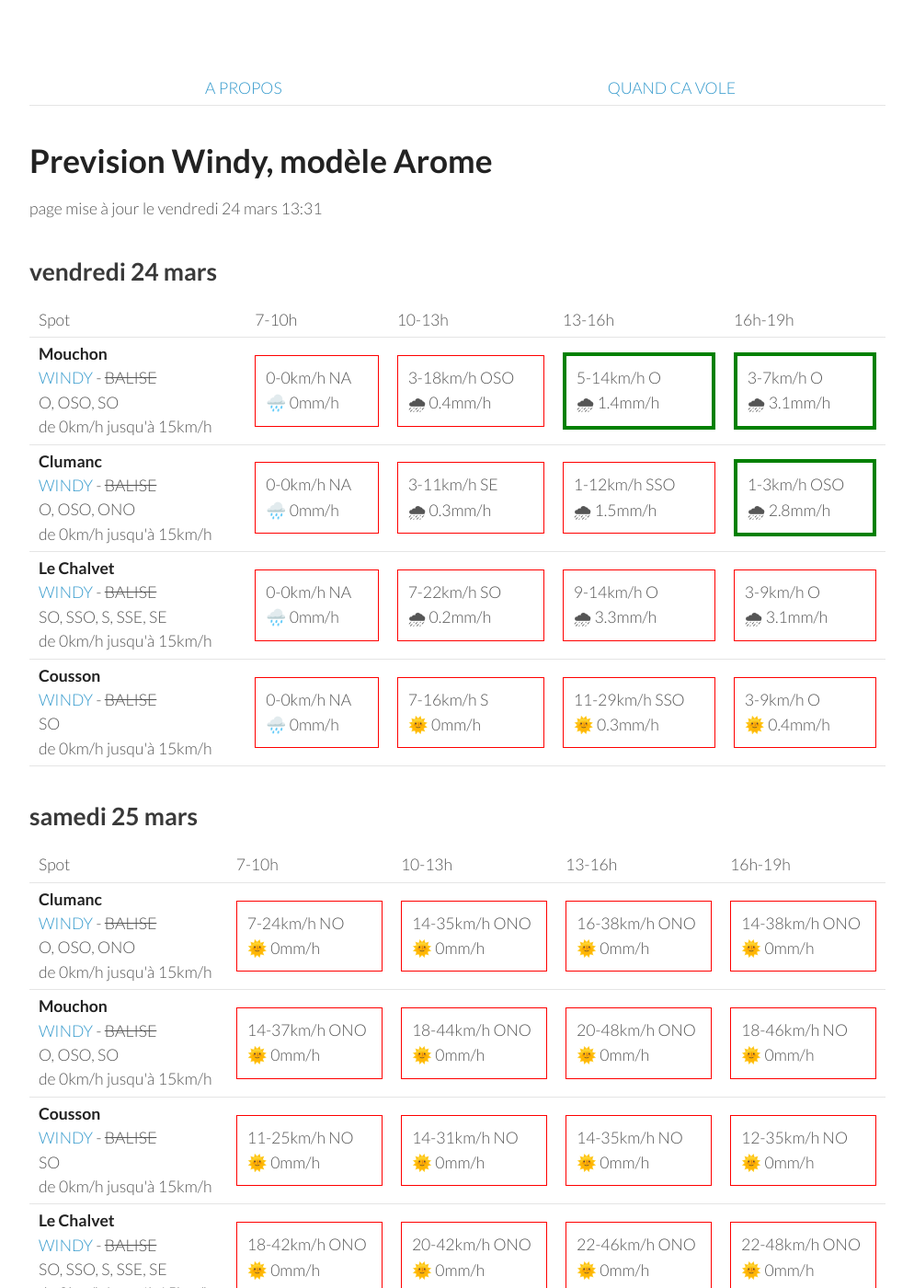
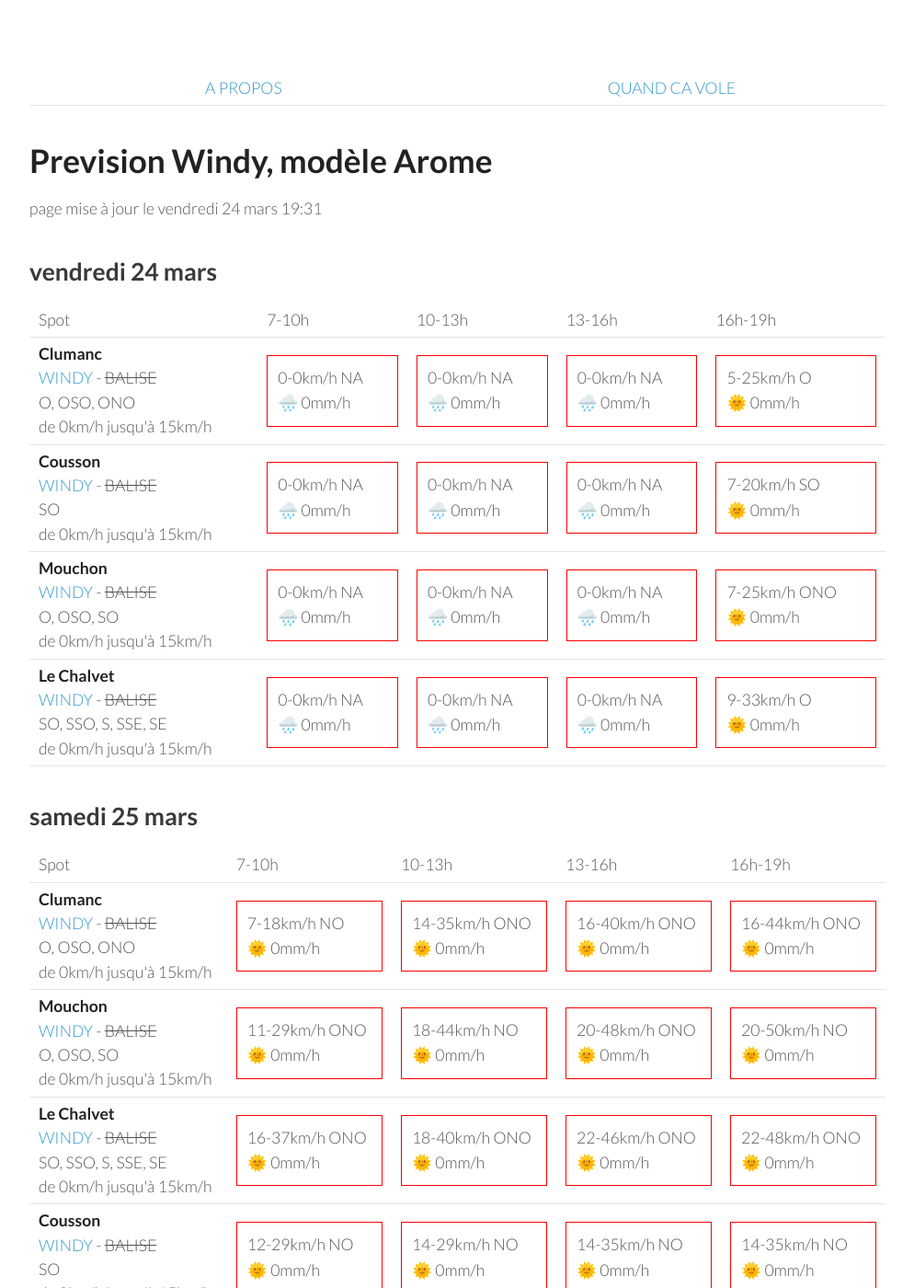
Before and after one commit to parapente-dans-le-nord/parapente-dans-le-nord.github.io, a Jekyll site: the page built from serre_poncon.markdown, in a window 1280 px wide and 1400 px high. Shown: the whole window at 92% size, without its empty margins (26-1020 px from the left). Built offline with Jekyll 4.4.1, drawn with Linux system fonts in a browser that asks for light colours; some of the changed text lies outside the part shown.

Commit message:
update index.markdown

```diff
--- a/serre_poncon.markdown
+++ b/serre_poncon.markdown
@@ -7,7 +7,7 @@ title:  "Tous les spots"
 {: .links}
 
 # Prevision Windy, modèle Arome
-page mise à jour le vendredi 24 mars 13:31
+page mise à jour le vendredi 24 mars 19:31
 
 ## vendredi 24 mars
 
@@ -22,39 +22,39 @@ page mise à jour le vendredi 24 mars 13:31
       <td>16h-19h</td>
     </tr>
 <tr>
+        <td><strong>Clumanc</strong><br><a href="https://windy.com/44.027/6.402?43.914,6.403,10,m:eSxaglP">WINDY</a> - <span class="no-balise"> BALISE </span><br> <span class="vent-favorable">O, OSO, ONO</span><br><span class="force-vent">de 0km/h jusqu'à 15km/h</span> </td>
+
+            <td><div class="not-flyable"><p>0-0km/h NA</p><p>🌧️ 0mm/h</p></div></td>
+            <td><div class="not-flyable"><p>0-0km/h NA</p><p>🌧️ 0mm/h</p></div></td>
+            <td><div class="not-flyable"><p>0-0km/h NA</p><p>🌧️ 0mm/h</p></div></td>
+            <td><div class="not-flyable"><p>5-25km/h O</p><p>🌞 0mm/h</p></div></td>
+
+    </tr>
+<tr>
+        <td><strong>Cousson</strong><br><a href="https://windy.com/44.054/6.240?43.940,6.241,10,m:eSAaglz">WINDY</a> - <span class="no-balise"> BALISE </span><br> <span class="vent-favorable">SO</span><br><span class="force-vent">de 0km/h jusqu'à 15km/h</span> </td>
+
+            <td><div class="not-flyable"><p>0-0km/h NA</p><p>🌧️ 0mm/h</p></div></td>
+            <td><div class="not-flyable"><p>0-0km/h NA</p><p>🌧️ 0mm/h</p></div></td>
+            <td><div class="not-flyable"><p>0-0km/h NA</p><p>🌧️ 0mm/h</p></div></td>
+            <td><div class="not-flyable"><p>7-20km/h SO</p><p>🌞 0mm/h</p></div></td>
+
+    </tr>
+<tr>
         <td><strong>Mouchon</strong><br><a href="https://windy.com/43.992/6.424?43.878,6.425,10,m:eSuaglR">WINDY</a> - <span class="no-balise"> BALISE </span><br> <span class="vent-favorable">O, OSO, SO</span><br><span class="force-vent">de 0km/h jusqu'à 15km/h</span> </td>
 
             <td><div class="not-flyable"><p>0-0km/h NA</p><p>🌧️ 0mm/h</p></div></td>
-            <td><div class="not-flyable"><p>3-18km/h OSO</p><p>🌧 0.4mm/h</p></div></td>
-            <td><div class="flyable"><p>5-14km/h O</p><p>🌧 1.4mm/h</p></div></td>
-            <td><div class="flyable"><p>3-7km/h O</p><p>🌧 3.1mm/h</p></div></td>
-
-    </tr>
-<tr>
-        <td><strong>Clumanc</strong><br><a href="https://windy.com/44.027/6.402?43.914,6.403,10,m:eSxaglP">WINDY</a> - <span class="no-balise"> BALISE </span><br> <span class="vent-favorable">O, OSO, ONO</span><br><span class="force-vent">de 0km/h jusqu'à 15km/h</span> </td>
-
             <td><div class="not-flyable"><p>0-0km/h NA</p><p>🌧️ 0mm/h</p></div></td>
-            <td><div class="not-flyable"><p>3-11km/h SE</p><p>🌧 0.3mm/h</p></div></td>
-            <td><div class="not-flyable"><p>1-12km/h SSO</p><p>🌧 1.5mm/h</p></div></td>
-            <td><div class="flyable"><p>1-3km/h OSO</p><p>🌧 2.8mm/h</p></div></td>
+            <td><div class="not-flyable"><p>0-0km/h NA</p><p>🌧️ 0mm/h</p></div></td>
+            <td><div class="not-flyable"><p>7-25km/h ONO</p><p>🌞 0mm/h</p></div></td>
 
     </tr>
 <tr>
         <td><strong>Le Chalvet</strong><br><a href="https://windy.com/43.979/6.480?43.866,6.480,10,m:eSsaglX">WINDY</a> - <span class="no-balise"> BALISE </span><br> <span class="vent-favorable">SO, SSO, S, SSE, SE</span><br><span class="force-vent">de 0km/h jusqu'à 15km/h</span> </td>
 
             <td><div class="not-flyable"><p>0-0km/h NA</p><p>🌧️ 0mm/h</p></div></td>
-            <td><div class="not-flyable"><p>7-22km/h SO</p><p>🌧 0.2mm/h</p></div></td>
-            <td><div class="not-flyable"><p>9-14km/h O</p><p>🌧 3.3mm/h</p></div></td>
-            <td><div class="not-flyable"><p>3-9km/h O</p><p>🌧 3.1mm/h</p></div></td>
-
-    </tr>
-<tr>
-        <td><strong>Cousson</strong><br><a href="https://windy.com/44.054/6.240?43.940,6.241,10,m:eSAaglz">WINDY</a> - <span class="no-balise"> BALISE </span><br> <span class="vent-favorable">SO</span><br><span class="force-vent">de 0km/h jusqu'à 15km/h</span> </td>
-
             <td><div class="not-flyable"><p>0-0km/h NA</p><p>🌧️ 0mm/h</p></div></td>
-            <td><div class="not-flyable"><p>7-16km/h S</p><p>🌞 0mm/h</p></div></td>
-            <td><div class="not-flyable"><p>11-29km/h SSO</p><p>🌞 0.3mm/h</p></div></td>
-            <td><div class="not-flyable"><p>3-9km/h O</p><p>🌞 0.4mm/h</p></div></td>
+            <td><div class="not-flyable"><p>0-0km/h NA</p><p>🌧️ 0mm/h</p></div></td>
+            <td><div class="not-flyable"><p>9-33km/h O</p><p>🌞 0mm/h</p></div></td>
 
     </tr>
 
@@ -76,40 +76,40 @@ page mise à jour le vendredi 24 mars 13:31
 <tr>
         <td><strong>Clumanc</strong><br><a href="https://windy.com/44.027/6.402?43.914,6.403,10,m:eSxaglP">WINDY</a> - <span class="no-balise"> BALISE </span><br> <span class="vent-favorable">O, OSO, ONO</span><br><span class="force-vent">de 0km/h jusqu'à 15km/h</span> </td>
 
-            <td><div class="not-flyable"><p>7-24km/h NO</p><p>🌞 0mm/h</p></div></td>
+            <td><div class="not-flyable"><p>7-18km/h NO</p><p>🌞 0mm/h</p></div></td>
             <td><div class="not-flyable"><p>14-35km/h ONO</p><p>🌞 0mm/h</p></div></td>
-            <td><div class="not-flyable"><p>16-38km/h ONO</p><p>🌞 0mm/h</p></div></td>
-            <td><div class="not-flyable"><p>14-38km/h ONO</p><p>🌞 0mm/h</p></div></td>
+            <td><div class="not-flyable"><p>16-40km/h ONO</p><p>🌞 0mm/h</p></div></td>
+            <td><div class="not-flyable"><p>16-44km/h ONO</p><p>🌞 0mm/h</p></div></td>
 
 
     </tr>
 <tr>
         <td><strong>Mouchon</strong><br><a href="https://windy.com/43.992/6.424?43.878,6.425,10,m:eSuaglR">WINDY</a> - <span class="no-balise"> BALISE </span><br> <span class="vent-favorable">O, OSO, SO</span><br><span class="force-vent">de 0km/h jusqu'à 15km/h</span> </td>
 
-            <td><div class="not-flyable"><p>14-37km/h ONO</p><p>🌞 0mm/h</p></div></td>
-            <td><div class="not-flyable"><p>18-44km/h ONO</p><p>🌞 0mm/h</p></div></td>
+            <td><div class="not-flyable"><p>11-29km/h ONO</p><p>🌞 0mm/h</p></div></td>
+            <td><div class="not-flyable"><p>18-44km/h NO</p><p>🌞 0mm/h</p></div></td>
             <td><div class="not-flyable"><p>20-48km/h ONO</p><p>🌞 0mm/h</p></div></td>
-            <td><div class="not-flyable"><p>18-46km/h NO</p><p>🌞 0mm/h</p></div></td>
+            <td><div class="not-flyable"><p>20-50km/h NO</p><p>🌞 0mm/h</p></div></td>
+
+
+    </tr>
+<tr>
+        <td><strong>Le Chalvet</strong><br><a href="https://windy.com/43.979/6.480?43.866,6.480,10,m:eSsaglX">WINDY</a> - <span class="no-balise"> BALISE </span><br> <span class="vent-favorable">SO, SSO, S, SSE, SE</span><br><span class="force-vent">de 0km/h jusqu'à 15km/h</span> </td>
+
+            <td><div class="not-flyable"><p>16-37km/h ONO</p><p>🌞 0mm/h</p></div></td>
+            <td><div class="not-flyable"><p>18-40km/h ONO</p><p>🌞 0mm/h</p></div></td>
+            <td><div class="not-flyable"><p>22-46km/h ONO</p><p>🌞 0mm/h</p></div></td>
+            <td><div class="not-flyable"><p>22-48km/h ONO</p><p>🌞 0mm/h</p></div></td>
 
 
     </tr>
 <tr>
         <td><strong>Cousson</strong><br><a href="https://windy.com/44.054/6.240?43.940,6.241,10,m:eSAaglz">WINDY</a> - <span class="no-balise"> BALISE </span><br> <span class="vent-favorable">SO</span><br><span class="force-vent">de 0km/h jusqu'à 15km/h</span> </td>
 
-            <td><div class="not-flyable"><p>11-25km/h NO</p><p>🌞 0mm/h</p></div></td>
-            <td><div class="not-flyable"><p>14-31km/h NO</p><p>🌞 0mm/h</p></div></td>
+            <td><div class="not-flyable"><p>12-29km/h NO</p><p>🌞 0mm/h</p></div></td>
+            <td><div class="not-flyable"><p>14-29km/h NO</p><p>🌞 0mm/h</p></div></td>
             <td><div class="not-flyable"><p>14-35km/h NO</p><p>🌞 0mm/h</p></div></td>
-            <td><div class="not-flyable"><p>12-35km/h NO</p><p>🌞 0mm/h</p></div></td>
-
-
-    </tr>
-<tr>
-        <td><strong>Le Chalvet</strong><br><a href="https://windy.com/43.979/6.480?43.866,6.480,10,m:eSsaglX">WINDY</a> - <span class="no-balise"> BALISE </span><br> <span class="vent-favorable">SO, SSO, S, SSE, SE</span><br><span class="force-vent">de 0km/h jusqu'à 15km/h</span> </td>
-
-            <td><div class="not-flyable"><p>18-42km/h ONO</p><p>🌞 0mm/h</p></div></td>
-            <td><div class="not-flyable"><p>20-42km/h ONO</p><p>🌞 0mm/h</p></div></td>
-            <td><div class="not-flyable"><p>22-46km/h ONO</p><p>🌞 0mm/h</p></div></td>
-            <td><div class="not-flyable"><p>22-48km/h ONO</p><p>🌞 0mm/h</p></div></td>
+            <td><div class="not-flyable"><p>14-35km/h NO</p><p>🌞 0mm/h</p></div></td>
 
 
     </tr>
@@ -132,40 +132,40 @@ page mise à jour le vendredi 24 mars 13:31
 <tr>
         <td><strong>Mouchon</strong><br><a href="https://windy.com/43.992/6.424?43.878,6.425,10,m:eSuaglR">WINDY</a> - <span class="no-balise"> BALISE </span><br> <span class="vent-favorable">O, OSO, SO</span><br><span class="force-vent">de 0km/h jusqu'à 15km/h</span> </td>
 
-            <td><div class="not-flyable"><p>7-37km/h NNO</p><p>🌞 0mm/h</p></div></td>
-            <td><div class="not-flyable"><p>18-50km/h ONO</p><p>🌞 0mm/h</p></div></td>
-            <td><div class="not-flyable"><p>18-62km/h NO</p><p>🌧 0.9mm/h</p></div></td>
-            <td><div class="not-flyable"><p>22-59km/h NO</p><p>🌧 0.3mm/h</p></div></td>
+            <td><div class="not-flyable"><p>11-20km/h ONO</p><p>🌞 0mm/h</p></div></td>
+            <td><div class="not-flyable"><p>16-42km/h ONO</p><p>🌞 0mm/h</p></div></td>
+            <td><div class="not-flyable"><p>16-55km/h NO</p><p>🌧 0.7mm/h</p></div></td>
+            <td><div class="not-flyable"><p>20-55km/h NO</p><p>🌧 1mm/h</p></div></td>
 
 
     </tr>
 <tr>
         <td><strong>Clumanc</strong><br><a href="https://windy.com/44.027/6.402?43.914,6.403,10,m:eSxaglP">WINDY</a> - <span class="no-balise"> BALISE </span><br> <span class="vent-favorable">O, OSO, ONO</span><br><span class="force-vent">de 0km/h jusqu'à 15km/h</span> </td>
 
-            <td><div class="not-flyable"><p>5-35km/h N</p><p>🌞 0mm/h</p></div></td>
-            <td><div class="not-flyable"><p>18-48km/h ONO</p><p>🌞 0mm/h</p></div></td>
-            <td><div class="not-flyable"><p>18-61km/h NO</p><p>🌧 1.1mm/h</p></div></td>
-            <td><div class="not-flyable"><p>22-59km/h NO</p><p>🌧 0.4mm/h</p></div></td>
+            <td><div class="not-flyable"><p>5-12km/h NNO</p><p>🌞 0mm/h</p></div></td>
+            <td><div class="not-flyable"><p>14-40km/h ONO</p><p>🌞 0mm/h</p></div></td>
+            <td><div class="not-flyable"><p>14-55km/h NO</p><p>🌧 0.7mm/h</p></div></td>
+            <td><div class="not-flyable"><p>20-55km/h NO</p><p>🌧 0.9mm/h</p></div></td>
 
 
     </tr>
 <tr>
         <td><strong>Cousson</strong><br><a href="https://windy.com/44.054/6.240?43.940,6.241,10,m:eSAaglz">WINDY</a> - <span class="no-balise"> BALISE </span><br> <span class="vent-favorable">SO</span><br><span class="force-vent">de 0km/h jusqu'à 15km/h</span> </td>
 
-            <td><div class="not-flyable"><p>7-22km/h ENE</p><p>🌞 0mm/h</p></div></td>
-            <td><div class="not-flyable"><p>11-31km/h ONO</p><p>🌞 0mm/h</p></div></td>
-            <td><div class="not-flyable"><p>14-46km/h NO</p><p>🌧 1mm/h</p></div></td>
-            <td><div class="not-flyable"><p>16-48km/h ONO</p><p>🌧 0.6mm/h</p></div></td>
+            <td><div class="not-flyable"><p>5-9km/h NNE</p><p>🌞 0mm/h</p></div></td>
+            <td><div class="not-flyable"><p>7-24km/h O</p><p>🌞 0mm/h</p></div></td>
+            <td><div class="not-flyable"><p>11-44km/h NNO</p><p>🌧 0.7mm/h</p></div></td>
+            <td><div class="not-flyable"><p>16-42km/h NO</p><p>🌧 0.6mm/h</p></div></td>
 
 
     </tr>
 <tr>
         <td><strong>Le Chalvet</strong><br><a href="https://windy.com/43.979/6.480?43.866,6.480,10,m:eSsaglX">WINDY</a> - <span class="no-balise"> BALISE </span><br> <span class="vent-favorable">SO, SSO, S, SSE, SE</span><br><span class="force-vent">de 0km/h jusqu'à 15km/h</span> </td>
 
-            <td><div class="not-flyable"><p>9-40km/h NO</p><p>🌞 0mm/h</p></div></td>
-            <td><div class="not-flyable"><p>20-51km/h ONO</p><p>🌞 0mm/h</p></div></td>
-            <td><div class="not-flyable"><p>20-64km/h NO</p><p>🌧 0.8mm/h</p></div></td>
-            <td><div class="not-flyable"><p>24-62km/h NO</p><p>🌧 0.3mm/h</p></div></td>
+            <td><div class="not-flyable"><p>12-25km/h ONO</p><p>🌞 0mm/h</p></div></td>
+            <td><div class="not-flyable"><p>16-46km/h ONO</p><p>🌞 0mm/h</p></div></td>
+            <td><div class="not-flyable"><p>18-59km/h NO</p><p>🌧 0.5mm/h</p></div></td>
+            <td><div class="not-flyable"><p>22-57km/h ONO</p><p>🌧 1mm/h</p></div></td>
 
 
     </tr>
@@ -189,39 +189,39 @@ page mise à jour le vendredi 24 mars 13:31
         <td><strong>Le Chalvet</strong><br><a href="https://windy.com/43.979/6.480?43.866,6.480,10,m:eSsaglX">WINDY</a> - <span class="no-balise"> BALISE </span><br> <span class="vent-favorable">SO, SSO, S, SSE, SE</span><br><span class="force-vent">de 0km/h jusqu'à 15km/h</span> </td>
 
             <td><div class="not-flyable"><p>18-61km/h NO</p><p>🌞 0mm/h</p></div></td>
-            <td><div class="not-flyable"><p>20-53km/h NO</p><p>🌞 0mm/h</p></div></td>
-            <td><div class="not-flyable"><p>20-59km/h NO</p><p>🌞 0mm/h</p></div></td>
-            <td><div class="not-flyable"><p>24-68km/h NO</p><p>🌞 0mm/h</p></div></td>
+            <td><div class="not-flyable"><p>22-61km/h NO</p><p>🌞 0mm/h</p></div></td>
+            <td><div class="not-flyable"><p>22-62km/h NO</p><p>🌞 0mm/h</p></div></td>
+            <td><div class="not-flyable"><p>24-66km/h NO</p><p>🌞 0mm/h</p></div></td>
 
 
     </tr>
 <tr>
         <td><strong>Mouchon</strong><br><a href="https://windy.com/43.992/6.424?43.878,6.425,10,m:eSuaglR">WINDY</a> - <span class="no-balise"> BALISE </span><br> <span class="vent-favorable">O, OSO, SO</span><br><span class="force-vent">de 0km/h jusqu'à 15km/h</span> </td>
 
-            <td><div class="not-flyable"><p>16-53km/h NO</p><p>🌞 0mm/h</p></div></td>
-            <td><div class="not-flyable"><p>20-51km/h NO</p><p>🌞 0mm/h</p></div></td>
+            <td><div class="not-flyable"><p>16-55km/h NO</p><p>🌞 0mm/h</p></div></td>
             <td><div class="not-flyable"><p>22-59km/h NO</p><p>🌞 0mm/h</p></div></td>
-            <td><div class="not-flyable"><p>24-68km/h NO</p><p>🌞 0mm/h</p></div></td>
+            <td><div class="not-flyable"><p>22-62km/h NO</p><p>🌞 0mm/h</p></div></td>
+            <td><div class="not-flyable"><p>24-66km/h NO</p><p>🌞 0mm/h</p></div></td>
 
 
     </tr>
 <tr>
         <td><strong>Clumanc</strong><br><a href="https://windy.com/44.027/6.402?43.914,6.403,10,m:eSxaglP">WINDY</a> - <span class="no-balise"> BALISE </span><br> <span class="vent-favorable">O, OSO, ONO</span><br><span class="force-vent">de 0km/h jusqu'à 15km/h</span> </td>
 
-            <td><div class="not-flyable"><p>12-50km/h NO</p><p>🌞 0mm/h</p></div></td>
-            <td><div class="not-flyable"><p>18-50km/h NO</p><p>🌞 0mm/h</p></div></td>
-            <td><div class="not-flyable"><p>22-59km/h NO</p><p>🌞 0mm/h</p></div></td>
-            <td><div class="not-flyable"><p>22-68km/h NO</p><p>🌞 0mm/h</p></div></td>
+            <td><div class="not-flyable"><p>14-53km/h NO</p><p>🌞 0mm/h</p></div></td>
+            <td><div class="not-flyable"><p>20-57km/h NO</p><p>🌞 0mm/h</p></div></td>
+            <td><div class="not-flyable"><p>22-62km/h NO</p><p>🌞 0mm/h</p></div></td>
+            <td><div class="not-flyable"><p>22-66km/h NO</p><p>🌞 0mm/h</p></div></td>
 
 
     </tr>
 <tr>
         <td><strong>Cousson</strong><br><a href="https://windy.com/44.054/6.240?43.940,6.241,10,m:eSAaglz">WINDY</a> - <span class="no-balise"> BALISE </span><br> <span class="vent-favorable">SO</span><br><span class="force-vent">de 0km/h jusqu'à 15km/h</span> </td>
 
-            <td><div class="not-flyable"><p>12-42km/h NO</p><p>🌞 0mm/h</p></div></td>
-            <td><div class="not-flyable"><p>18-48km/h NNO</p><p>🌞 0mm/h</p></div></td>
-            <td><div class="not-flyable"><p>24-62km/h NNO</p><p>🌞 0mm/h</p></div></td>
-            <td><div class="not-flyable"><p>24-66km/h NNO</p><p>🌞 0mm/h</p></div></td>
+            <td><div class="not-flyable"><p>16-48km/h NNO</p><p>🌞 0mm/h</p></div></td>
+            <td><div class="not-flyable"><p>20-55km/h NO</p><p>🌞 0mm/h</p></div></td>
+            <td><div class="not-flyable"><p>25-64km/h NNO</p><p>🌞 0mm/h</p></div></td>
+            <td><div class="not-flyable"><p>24-64km/h NNO</p><p>🌞 0mm/h</p></div></td>
 
 
     </tr>
```
